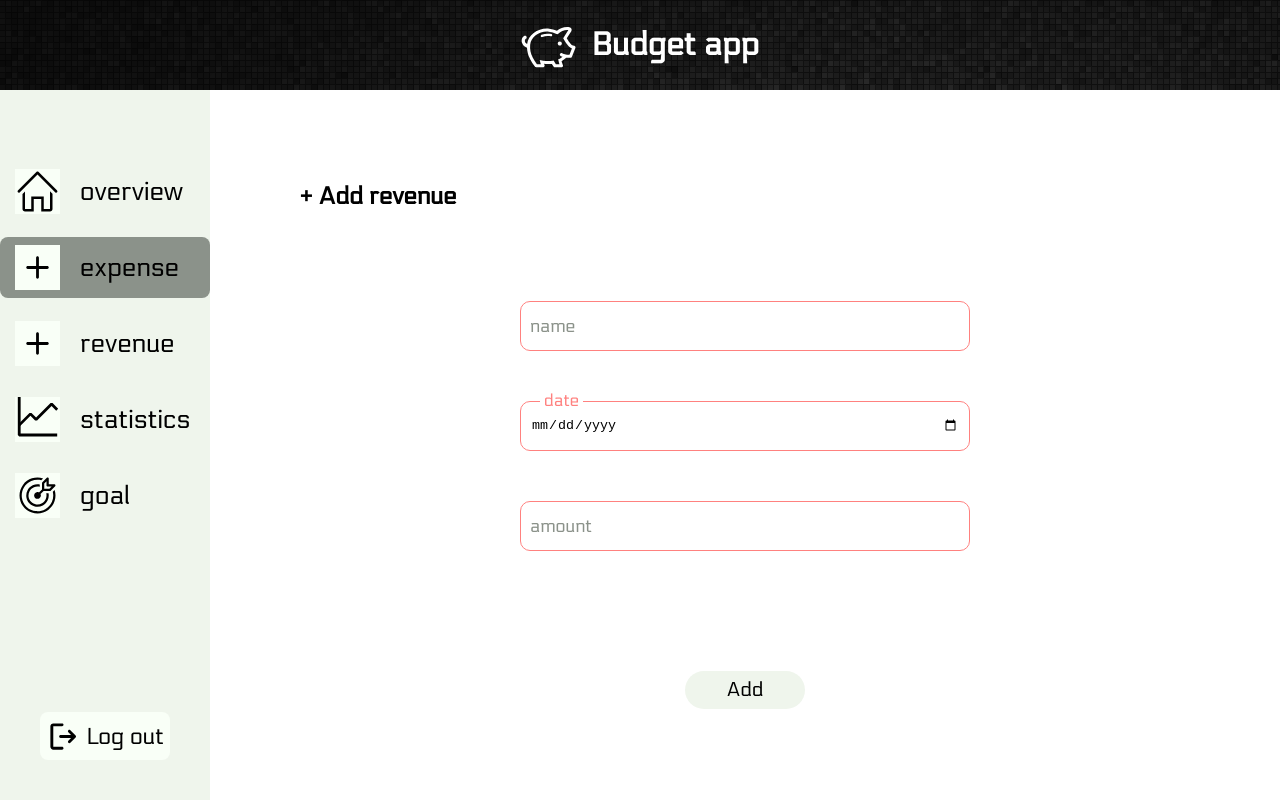
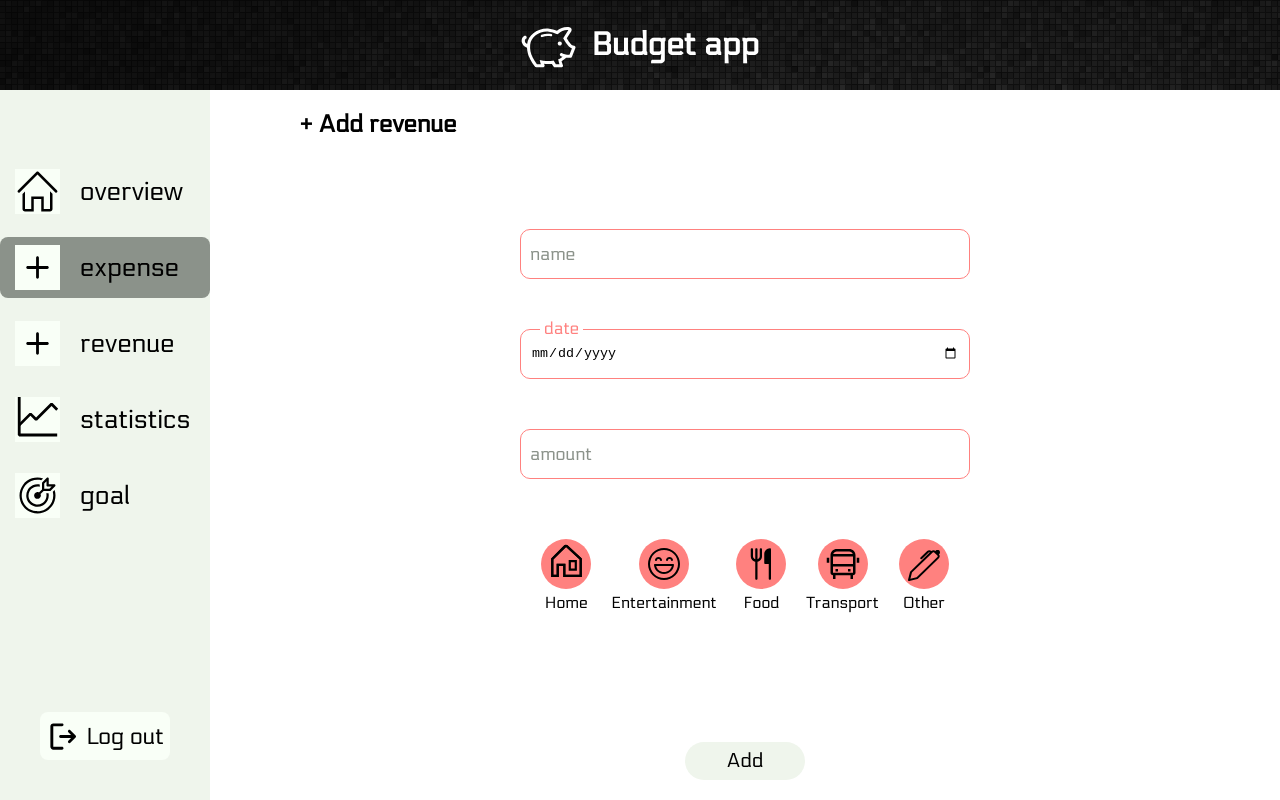
Before and after one commit to bsk94/Expense-tracker, a React (Create React App) app: page /add-expense in a window 1280 px wide. Built offline with nearby package versions, Linux system fonts and the light colour scheme.

Commit message:
category and svg component added

```diff
--- /dev/null
+++ b/src/components/atoms/svg/index.tsx
@@ -0,0 +1,22 @@
+import React from 'react';
+import { SvgContainer } from './svg-styles';
+
+interface Props {
+  Icon: React.FunctionComponent<React.SVGProps<SVGSVGElement>>;
+  width?: number;
+  height?: number;
+  className?: string;
+  onClick?: () => void;
+  fill?: string;
+}
+
+const SvgIcon: React.FC<Props> = (props) => {
+  const { Icon } = props;
+  return (
+    <SvgContainer {...props}>
+      <Icon />
+    </SvgContainer>
+  );
+};
+
+export default SvgIcon;
--- /dev/null
+++ b/src/components/atoms/svg/svg-styles.ts
@@ -0,0 +1,11 @@
+import styled from 'styled-components';
+
+export const SvgContainer = styled.div<{
+  height?: number;
+  width?: number;
+  fill?: string;
+}>`
+  & circle {
+    fill: ${(props) => (props.fill ? '#FDB827' : '#FF817F')};
+  }
+`;
--- /dev/null
+++ b/src/components/molecules/formCategory/formCategory-styles.ts
@@ -0,0 +1,15 @@
+import styled from 'styled-components';
+
+export const StyledIconList = styled.ul`
+  display: flex;
+  flex-wrap: wrap;
+  justify-content: center;
+  margin: 5rem 5rem 0rem 5rem;
+`;
+
+export const StyledIconListItem = styled.li`
+  display: flex;
+  flex-direction: column;
+  align-items: center;
+  margin: 1rem;
+`;
--- /dev/null
+++ b/src/components/molecules/formCategory/index.tsx
@@ -0,0 +1,36 @@
+import React from 'react';
+import { StyledIconListItem, StyledIconList } from './formCategory-styles';
+import { categoryForm } from '../../../helpers/category';
+import SvgIcon from '../../atoms/svg';
+
+interface CategoryProps {
+  setChosen: React.Dispatch<React.SetStateAction<string>>;
+  chosen: string;
+  form: any;
+}
+
+const Category: React.FC<CategoryProps> = ({ form, chosen, setChosen }) => {
+  const handleCategory = (cat: string) => {
+    form.setFieldValue('expenseCategory', cat);
+    setChosen(cat);
+  };
+
+  return (
+    <StyledIconList>
+      {categoryForm.map(({ cat, icon }) => {
+        return (
+          <StyledIconListItem key={cat}>
+            <SvgIcon
+              Icon={icon}
+              onClick={() => handleCategory(cat)}
+              fill={cat === chosen ? 'active' : ''}
+            />
+            <span>{cat}</span>
+          </StyledIconListItem>
+        );
+      })}
+    </StyledIconList>
+  );
+};
+
+export default Category;
--- a/src/components/organisms/expense/index.tsx
+++ b/src/components/organisms/expense/index.tsx
@@ -1,15 +1,20 @@
+import { useState } from 'react';
 import Button from '../../atoms/button';
 import Input from '../../atoms/input';
 import FormError from '../../atoms/formError';
-import { Formik } from 'formik';
+import { Formik, Field } from 'formik';
 import { StyledForm } from '../../../shared/styles';
 import { addRevExpValidationSchema } from '../../../validation/financeFormSchema';
+import Category from '../../molecules/formCategory';
 
 const AddExpense = () => {
+  const [chosen, setChosen] = useState('');
+
   const initialValues = {
     name: '',
     date: '',
-    amount: ''
+    amount: '',
+    expenseCategory: chosen
   };
   return (
     <>
@@ -50,6 +55,7 @@ const AddExpense = () => {
                 amount
               </Input>
               <FormError name="amount" />
+              <Field name="expCat" component={Category} chosen={chosen} setChosen={setChosen} />
               <Button type="submit" className="formRev__btn--add">
                 Add
               </Button>
--- /dev/null
+++ b/src/helpers/category.ts
@@ -0,0 +1,34 @@
+import { ReactComponent as House } from '../assets/icons/house.svg';
+import { ReactComponent as Transport } from '../assets/icons/bus.svg';
+import { ReactComponent as Food } from '../assets/icons/silverware.svg';
+import { ReactComponent as Entertainment } from '../assets/icons/smily.svg';
+import { ReactComponent as Other } from '../assets/icons/pen.svg';
+
+interface CategoryForm {
+  cat: string;
+  icon: React.FunctionComponent;
+}
+
+export const categoryForm: CategoryForm[] = [
+  {
+    cat: 'Home',
+    icon: House
+  },
+  {
+    cat: 'Entertainment',
+    icon: Entertainment
+  },
+  {
+    cat: 'Food',
+    icon: Food
+  },
+  {
+    cat: 'Transport',
+    icon: Transport
+  },
+
+  {
+    cat: 'Other',
+    icon: Other
+  }
+];
```
